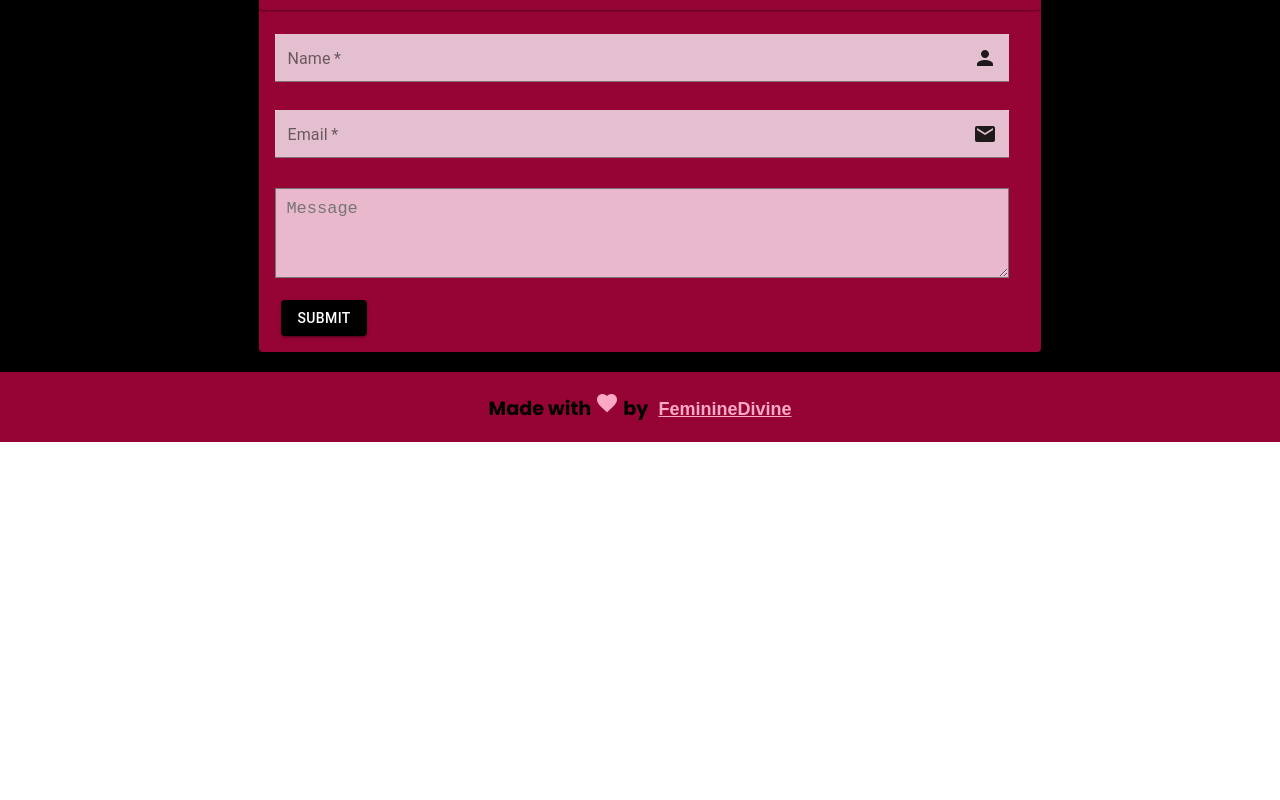
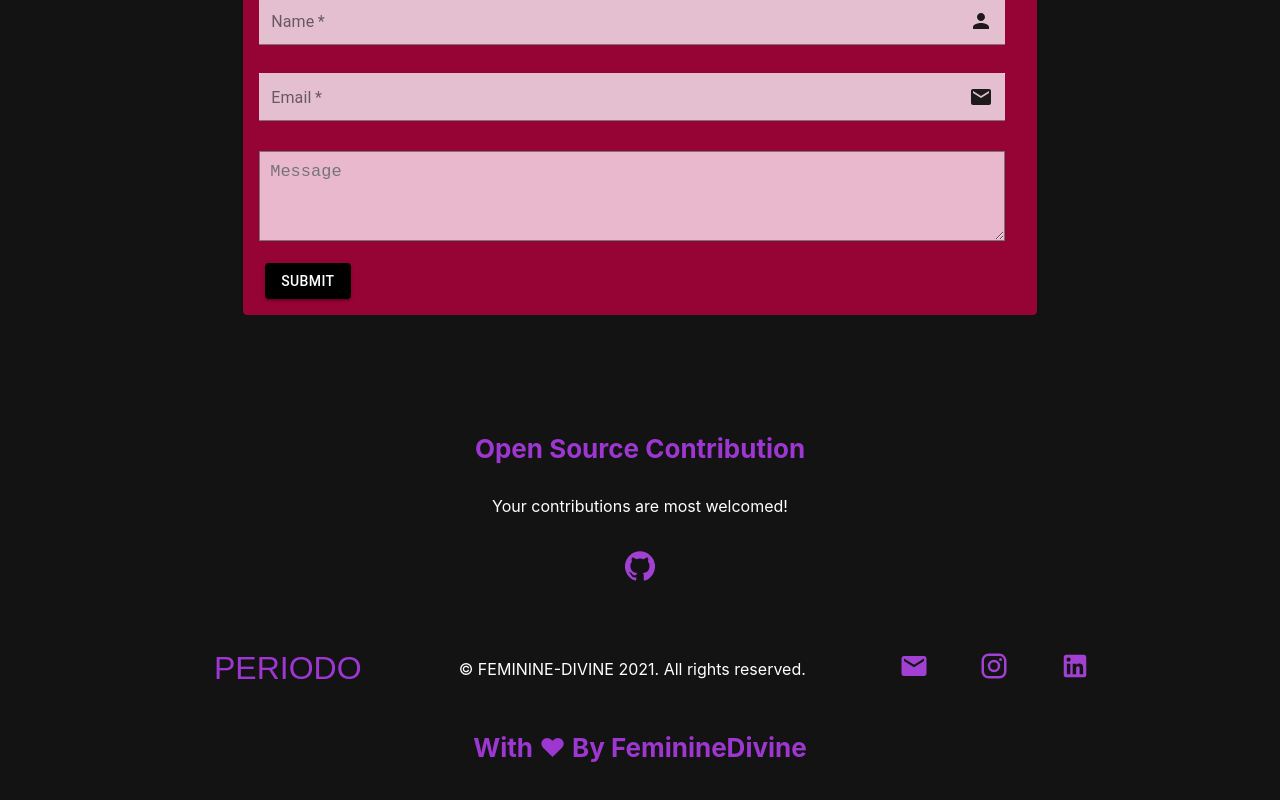
Before and after one commit to Feminine-Divine/periodo, a Next.js app in the folder periodo/: page / in a window 1280 px wide. Shown: the part 952-1752 px from the top of the page. Before the commit the page ends 1394 px from the top, so only its background shows below. Built offline with nearby package versions, Linux system fonts and the light colour scheme; no server answers; a web font is replaced by a local one.

Commit message:
Footer Revamped! (#230)
* footer fully revamped!

* Updated link!

```diff
--- a/periodo/components/Footer/Footer.js
+++ b/periodo/components/Footer/Footer.js
@@ -1,15 +1,60 @@
 import React from "react";
 import styles from "./Footer.module.css";
-import { Container,Row, Col } from "reactstrap";
-import GithubIcon from "@material-ui/icons/GitHub";
-import FavoriteIcon from "@material-ui/icons/Favorite";
-import ContactSupportIcon from '@material-ui/icons/ContactSupport';
-import Link from "next/link"
 import ContactUs from "./ContactUs";
+import GitHubIcon from '@material-ui/icons/GitHub';
+import MailIcon from '@material-ui/icons/Mail';
+import LinkedInIcon from '@material-ui/icons/LinkedIn';
+import InstagramIcon from '@material-ui/icons/Instagram';
+import { Col } from "reactstrap";
+
 export default function Footer() {
   return (
+        <div>
+        <div style={{background:"#131313", paddingTop:"100px", marginTop:"350px"}}>
+        <Col className={styles.contactus} style={{color:"#131313"}}lg="12">
+            <ContactUs />
+        </Col>
+        <div className={styles.footer__container}>
+        <div className={styles.footer__links}>
+            <div>
+            <div className={styles.footer_opensource}>
+                <h2>Open Source Contribution</h2>
+                <p>Your contributions are most welcomed!</p>
+                <div className={styles.social__icons} className={styles.github} style={{display: "flex", justifyContent:"center"}}>
+                <a href="https://github.com/Feminine-Divine/periodo" className={styles.social__icon_link}
+                ><GitHubIcon style={{marginTop:"15px", fontSize:"30px"}}/></a>
+            </div>
+            </div>
+            </div>
+        </div>
+        <section className={styles.social__media}>
+            <div className={styles.social__media_wrap}>
+            <div className={styles.footer__logo}>
+                <a href="/" id={styles.footer__logo}>PERIODO</a>
+            </div>
+            <p className={styles.website__rights}>© FEMININE-DIVINE 2021. All rights reserved.</p>
+            <div className={styles.social__icons}>
+                <a href="mailto:dpskhu13108@gmail.com" className={styles.social__icon_link}
+                ><MailIcon style={{fontSize:"30px"}}/></a>
+                <a href="" className={styles.social__icon_link}
+                ><InstagramIcon style={{fontSize:"30px"}}/></a>
+                <a href="https://www.linkedin.com/company/feminine-divine/" className={styles.social__icon_link}
+                ><LinkedInIcon style={{fontSize:"30px"}}/></a>
+            </div>
+            </div>
+            <div className={styles.footer_opensource}>
+                <h2>With ♥ By FeminineDivine</h2>
+             </div>
+        </section>
+        </div>
+        </div>
+        </div>
 
-    <div>
+  );
+}
+
+/*
+       <div>
       <div className={styles.footer}>
         <Container>
         <Row>
@@ -20,7 +65,7 @@ export default function Footer() {
               <br />
               <a
                className={styles.iconGit}
-                href="https://github.com/Feminine-Divine/periodo"
+                href="https://github.com/Feminine_Divine/periodo"
                 target="_blank"
               >
                 <GithubIcon
@@ -47,11 +92,11 @@ export default function Footer() {
       </div>
 
       <div className={styles.base}>
-        <p className="text-center" style={{ fontWeight: "100" }}>
+        <p className={text_center" style={{ fontWeight: "100" }}>
           Made with <FavoriteIcon style={{ color: "#fca9c5" }} />
           &nbsp;by
           <a
-            href="https://github.com/Feminine-Divine                                                                               "
+            href="https://github.com/Feminine_Divine                                                                               "
             target="_blank"
           >
             <b style={{ color: "#fca9c5", fontWeight: "bold" }}>
@@ -61,5 +106,5 @@ export default function Footer() {
         </p>
       </div>
     </div>
-  );
-}
+
+    */
--- a/periodo/components/Footer/Footer.module.css
+++ b/periodo/components/Footer/Footer.module.css
@@ -84,3 +84,132 @@
     margin-top: 12em;
   }
 }
+
+.footer__container {
+  background-color: #131313;
+  padding: 5rem 0;
+  display: flex;
+  flex-direction: column;
+  justify-content: center;
+  align-items: center;
+}
+
+#footer__logo {
+  color: #9e37d1;
+  display: flex;
+  align-items: center;
+  cursor: pointer;
+  text-decoration: none;
+  font-size: 2rem;
+  margin-left: 24px;
+}
+
+.footer__links {
+  width: 100%;
+  max-width: 1000px;
+  display: flex;
+  justify-content: center;
+}
+
+.footer__link_wrapper {
+  display: flex;
+}
+
+.footer_opensource {
+  display: flex;
+  flex-direction: column;
+  align-items: center;
+  margin: 16px;
+  box-sizing: border-box;
+}
+
+.footer_opensource h2 {
+  margin-bottom: 16px;
+  font-size: 26px;
+  color: #9e37d1;
+}
+
+.footer_opensource p {
+  margin-bottom: 20px;
+  color: white;
+}
+
+.social__icon_link {
+  color: #a240d3;
+  font-size: 24px;
+}
+
+.social__icon_link:hover {
+  color: #fc345f;
+  transform: scale(1.6);
+  font-size: 24px;
+}
+
+.social__media {
+  max-width: 1000px;
+  width: 100%;
+}
+
+.social__media_wrap {
+  display: flex;
+  justify-content: space-between;
+  align-items: center;
+  width: 90%;
+  max-width: 1000px;
+  margin: 40px auto 0 auto;
+}
+
+.social__icons {
+  display: flex;
+  justify-content: space-between;
+  align-items: center;
+  width: 240px;
+  padding-left: 49px;
+}
+
+.website__rights {
+  color: #fff;
+  margin-left: 53px;
+}
+
+@media screen and (max-width: 820px) {
+  .footer__links {
+    padding-top: 2rem;
+  }
+
+  #footer__logo {
+    margin-bottom: 2rem;
+  }
+
+  .website__rights {
+    margin-bottom: 2rem;
+    margin-left: 0em;
+  }
+
+  .footer__link_wrapper {
+    flex-direction: column;
+  }
+
+  .social__media_wrap {
+    flex-direction: column;
+  }
+
+  .social__icons {
+    padding-left: 0px;
+  }
+}
+
+@media screen and (max-width: 480px) {
+  .footer__link_items {
+    margin: 0;
+    padding: 10px;
+    width: 100%;
+  }
+  .website__rights {
+    margin-bottom: 2rem;
+    margin-left: 0em;
+  }
+  #footer__logo {
+    margin-left: 0px;
+  }
+}
```
